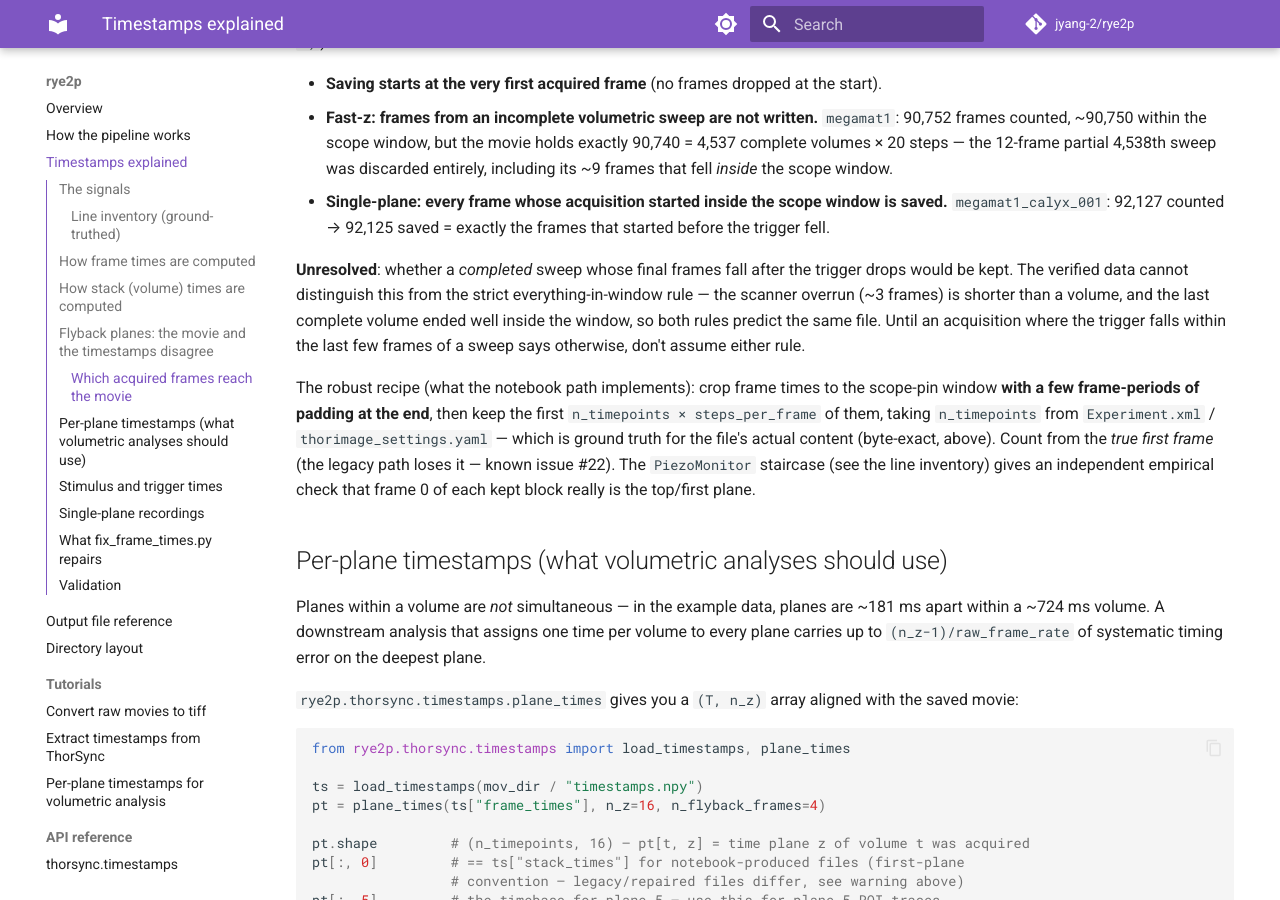
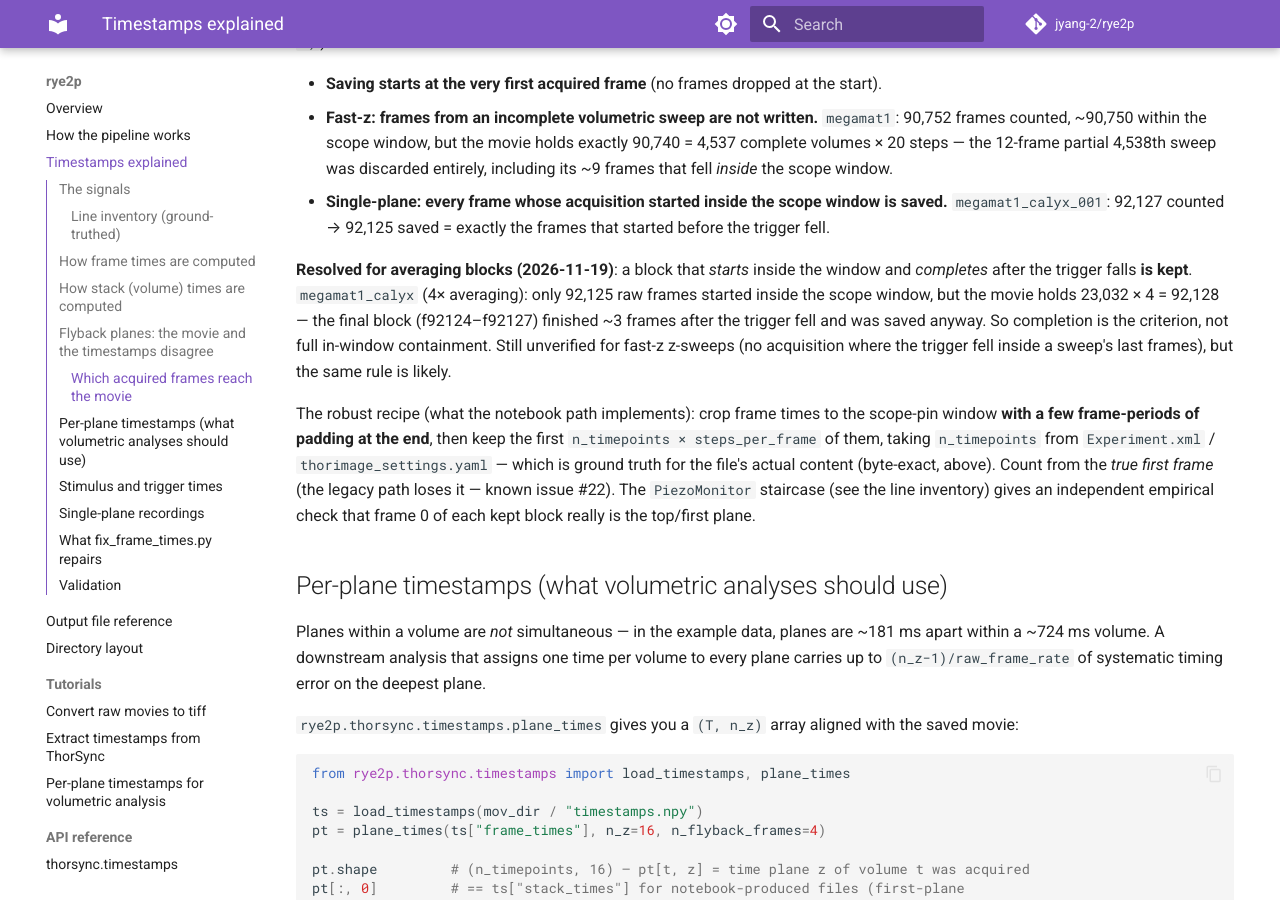
Before and after one commit to jyang-2/rye2p, an MkDocs documentation site: the page built from docs/timestamps.md, in a window 1280 px wide and 900 px high, scrolled down 3937 px. Built offline with MkDocs 1.6.1 and Material for MkDocs 9.7.7, drawn with Linux system fonts in a browser that asks for light colours; comment, search, counter and statistics services are not loaded.

Commit message:
Single-plane re-derivation: confirm bugs end-to-end; resolve block save rule
Re-derived timestamps from SyncData002/SyncData003 with the current legacy
code; saved timestamps0.npy reproduced bit-exactly for both calyx
recordings, so the bugs are confirmed live:

- End-to-end, convert_thorsync_to_timestamps_npy would save
  stack_times = 1,152 for BOTH recordings (frames/20 from the unguarded
  steps_per_frame, then [::4] from get_n_averaging()) vs the correct
  23,032 resp. 92,125. New facet of #1: utils2p get_n_averaging()
  returns averageNum without checking averageMode, so the single-plane
  decimation fires even with averaging off (megamat1_calyx_001).
- Save-rule question resolved for averaging blocks: megamat1_calyx's
  movie holds 92,128 raw frames but only 92,125 started inside the scope
  window - the final block completed ~3 frames after the trigger fell
  and was kept. Completion, not containment, is the criterion (fast-z
  sweeps still unverified).

```diff
--- a/docs/timestamps.md
+++ b/docs/timestamps.md
@@ -186,13 +186,14 @@ in all three recordings — `bytes / (pixelX × pixelY × 2)`):
   window is saved.** `megamat1_calyx_001`: 92,127 counted → 92,125 saved =
   exactly the frames that started before the trigger fell.
 
-**Unresolved**: whether a *completed* sweep whose final frames fall after the
-trigger drops would be kept. The verified data cannot distinguish this from
-the strict everything-in-window rule — the scanner overrun (~3 frames) is
-shorter than a volume, and the last complete volume ended well inside the
-window, so both rules predict the same file. Until an acquisition where the
-trigger falls within the last few frames of a sweep says otherwise, don't
-assume either rule.
+**Resolved for averaging blocks (2026-11-19)**: a block that *starts* inside
+the window and *completes* after the trigger falls **is kept**. `megamat1_calyx`
+(4× averaging): only 92,125 raw frames started inside the scope window, but the
+movie holds 23,032 × 4 = 92,128 — the final block (f92124–f92127) finished
+~3 frames after the trigger fell and was saved anyway. So completion is the
+criterion, not full in-window containment. Still unverified for fast-z
+z-sweeps (no acquisition where the trigger fell inside a sweep's last frames),
+but the same rule is likely.
 
 The robust recipe (what the notebook path implements): crop frame times to the
 scope-pin window **with a few frame-periods of padding at the end**, then keep
```
Also changed, not shown: docs/known-issues.md (+7 -1 lines).
